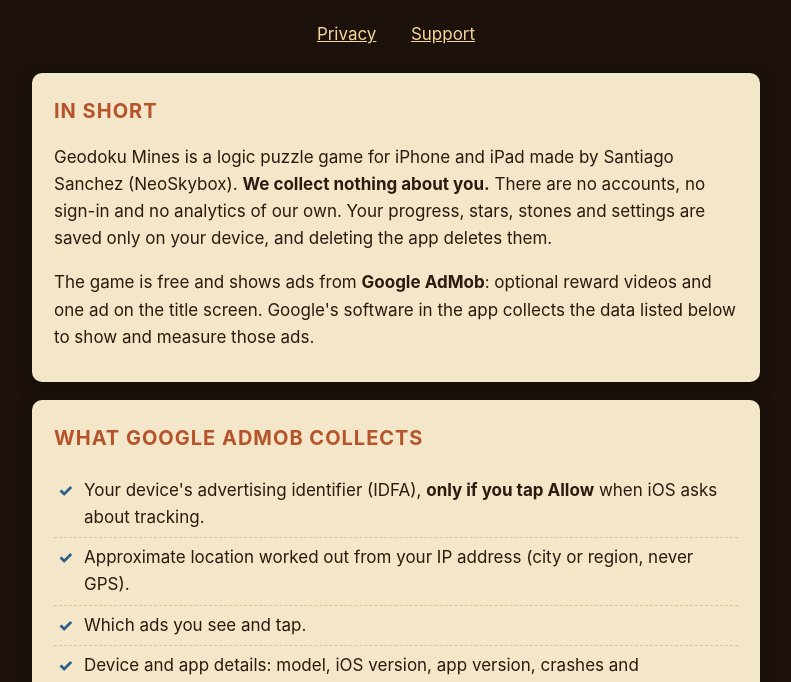
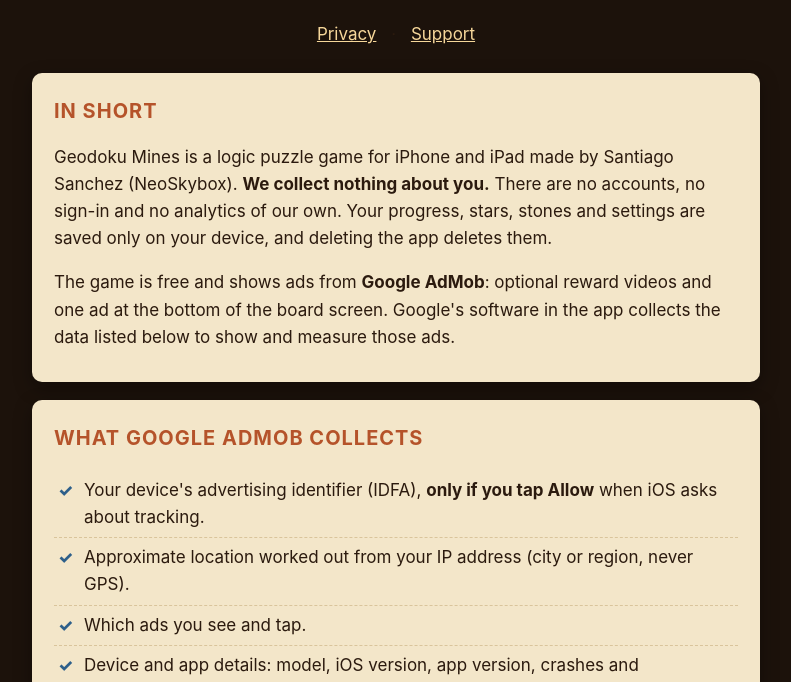
Before and after one commit to sansanchezca/GeodokuMines-Privacy, a plain HTML site: page index.html in a window 1280 px wide. Shown: the part 117-799 px from the top of the page, without its empty margins (244-1035 px from the left). Drawn offline with Linux system fonts and the light colour scheme.

Commit message:
Ad placement wording
Co-Authored-By: Claude Opus 5.5 <noreply@anthropic.com>
Claude-Session: https://claude.ai/code/session_01RdsTmqB2ffo1KBaGeP3VFF

```diff
--- a/index.html
+++ b/index.html
@@ -49,7 +49,7 @@
     <p>Geodoku Mines is a logic puzzle game for iPhone and iPad made by Santiago Sanchez (NeoSkybox).
       <strong>We collect nothing about you.</strong> There are no accounts, no sign-in and no analytics of our own.
       Your progress, stars, stones and settings are saved only on your device, and deleting the app deletes them.</p>
-    <p>The game is free and shows ads from <strong>Google AdMob</strong>: optional reward videos and one ad on the title screen.
+    <p>The game is free and shows ads from <strong>Google AdMob</strong>: optional reward videos and one ad at the bottom of the board screen.
       Google's software in the app collects the data listed below to show and measure those ads.</p>
   </section>
 
```
